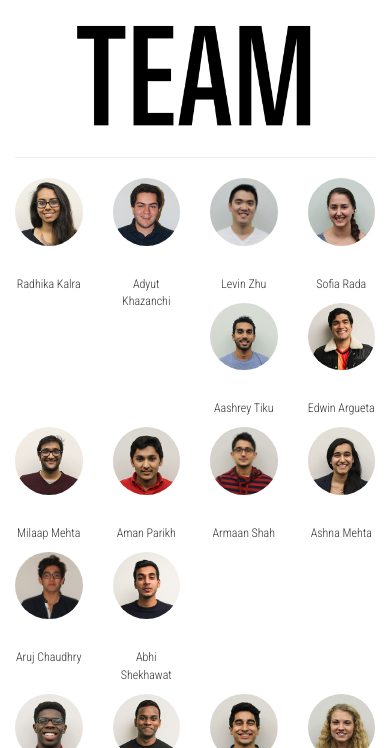
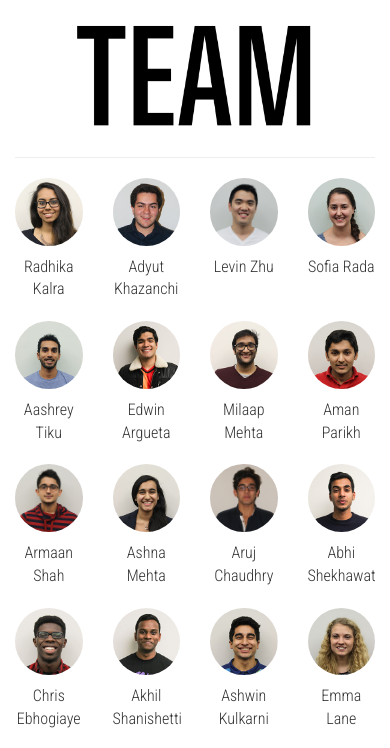
Before and after one commit to ybpinto/nuworldcup-bootstrap, a plain HTML site: page team.html in a window 390 px wide. Shown: the part 53-801 px from the top of the page. Drawn offline with Linux system fonts and the light colour scheme.

Commit message:
fixed the responsiveness of the team page!

```diff
--- a/css/team.css
+++ b/css/team.css
@@ -12,11 +12,7 @@
 }
 
 @media(max-width: 991px) {
-	.team-pic-img {
-		margin-bottom: 30px;
-	}
-
-	.pic-name {
-		font-size: 12px;
+	.team-pic-div {
+		margin-bottom: 10px;
 	}
 }
--- a/js/team.js
+++ b/js/team.js
@@ -48,10 +48,10 @@ var team = [["Radhika Kalra", "img/headshots/radhika"],
 	if (isMobile.matches) {
 		for (var i = 0; i <= 10; i++) {
 			$("#team-content").append("<div class=\"row\" id=\"row" + [i] + "\">");
-			var j = i*6;
-			for (j; j < (i+1)*6; j++) {
+			var j = i*4;
+			for (j; j < (i+1)*4; j++) {
 				if (j <= 39) {
-					$("#row" + [i] + "").append("<div class=\"col-xs-3\"><img class=\"team-pic-img img-responsive\" src=\"" + team[j][1] + ".jpg\"><p class=\"pic-name\">" + team[j][0] + "</p></div>");
+					$("#row" + [i] + "").append("<div class=\"team-pic-div col-xs-3\"><img class=\"team-pic-img img-responsive\" src=\"" + team[j][1] + ".jpg\"><p class=\"pic-name\">" + team[j][0] + "</p></div>");
 				}
 			};
 		}
@@ -61,7 +61,7 @@ var team = [["Radhika Kalra", "img/headshots/radhika"],
 			var j = i*6;
 			for (j; j < (i+1)*6; j++) {
 				if (j <= 39) {
-					$("#row" + [i] + "").append("<div class=\"col-md-2\"><img class=\"team-pic-img img-responsive\" src=\"" + team[j][1] + ".jpg\"><p class=\"pic-name\">" + team[j][0] + "</p></div>");
+					$("#row" + [i] + "").append("<div class=\"team-pic-div col-md-2\"><img class=\"team-pic-img img-responsive\" src=\"" + team[j][1] + ".jpg\"><p class=\"pic-name\">" + team[j][0] + "</p></div>");
 				}
 			};
 		}
```
